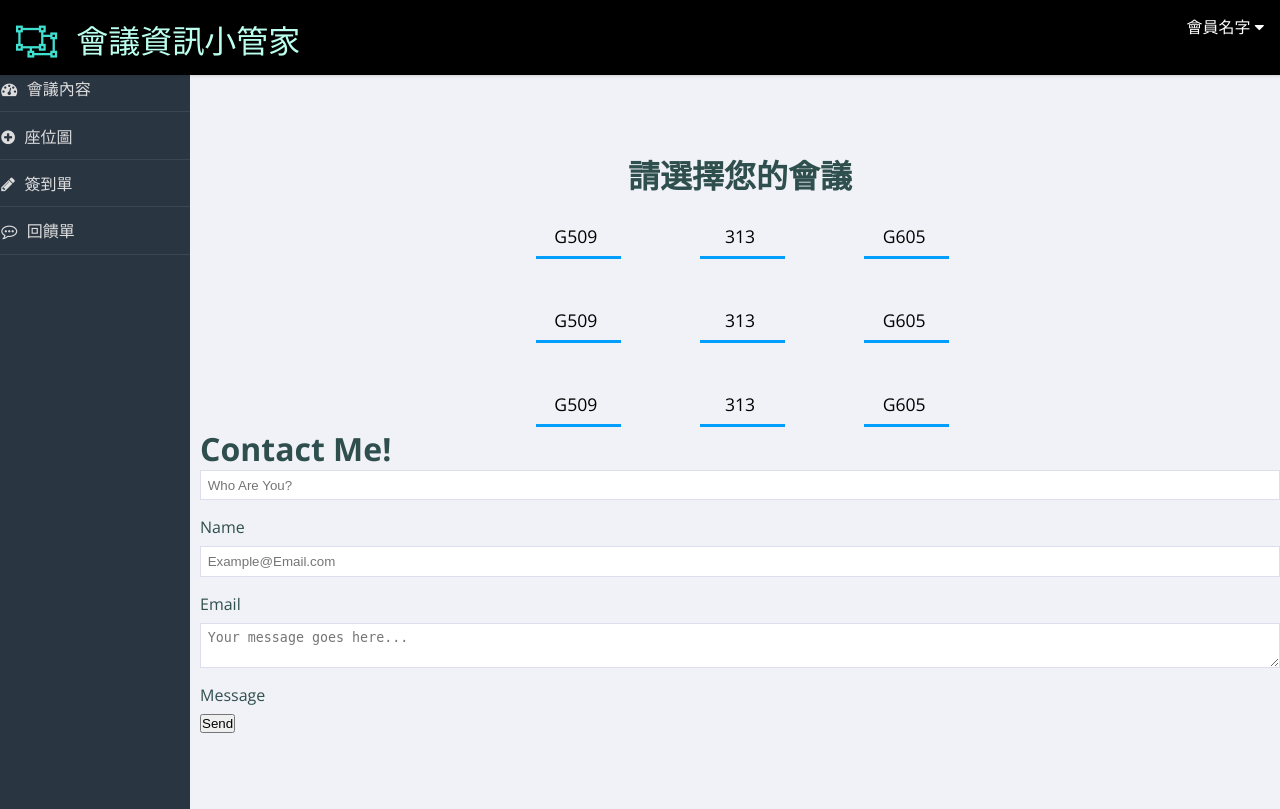
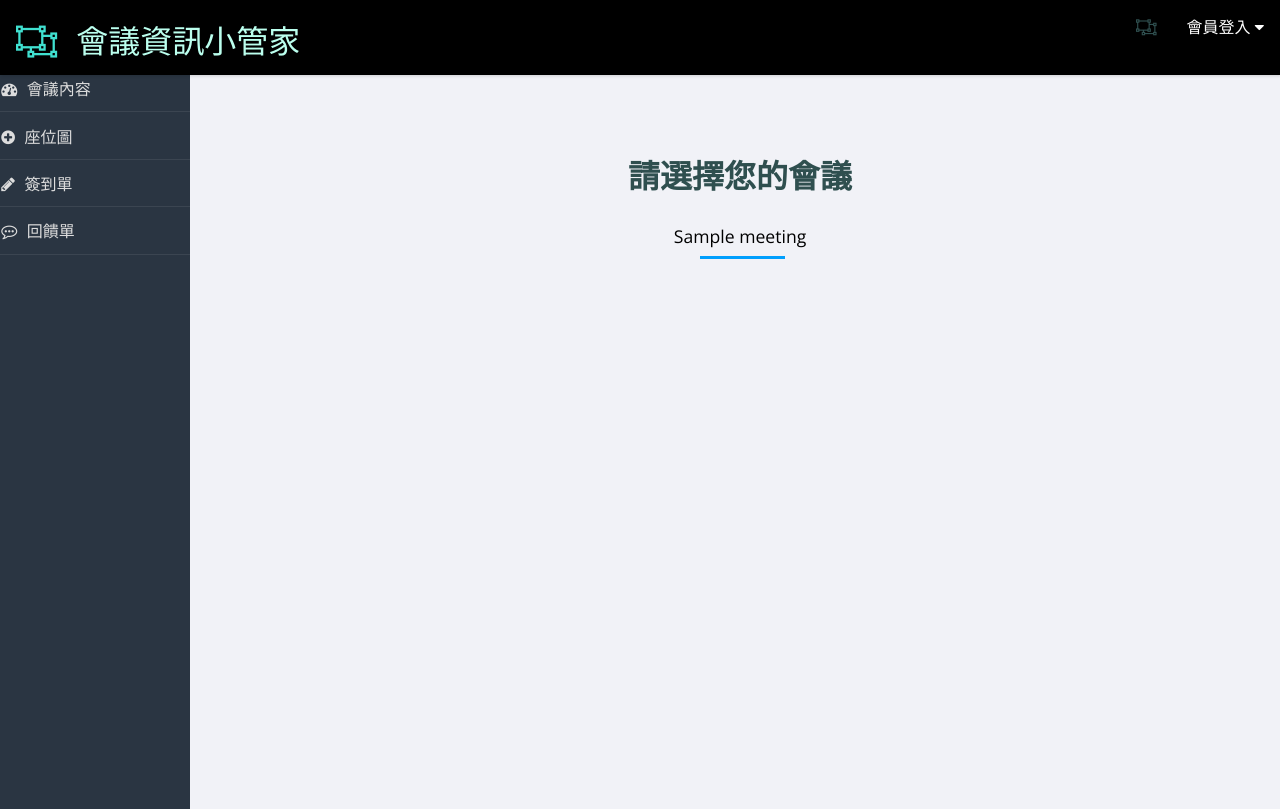
Before and after one commit to solitude6060/Meeting, a Django app: template project/templates/project/meeting_room.html in a window 1280 px wide. Shown: the top 809 px of the page. Run offline with Django 3.2, Linux system fonts and the light colour scheme; the template is opened without the code that fills it: values that come from a table or form of the project are taken from there, others are empty; tables that the repository leaves empty hold one stand-in row (values such as "Sample post"); some libraries are stand-ins or nearby versions.

Commit message:
recover meeting_room.html

```diff
--- a/project/templates/project/meeting_room.html
+++ b/project/templates/project/meeting_room.html
@@ -1,28 +1,40 @@
 {% load staticfiles %}
 <html>
 <head>
-
+<title>會議資訊小管家</title>
 
 <link href="{% static 'css/index.css' %}" rel="stylesheet">
-<link href="{% static 'css/input.css' %}" rel="stylesheet">
+
 <link href="{% static 'css/manage.css' %}" rel="stylesheet">
 </head>
 <body>
 <header role="banner">
-  <h1>會議資訊小管家</h1>
+  <h1><a href="index">會議資訊小管家</a></h1>
   <ul class="utilities">
+    {% if request.user.is_authenticated %}
     <div class="dropdown">
-    <button class="dropbtn">會員名字
+      <button class="dropbtn">{{ request.user }}
         <i class="fa fa-caret-down"></i>
       </button>
       <div class="dropdown-content">
-      <a href="#">Link 1</a>
-      <a href="#">Link 2</a>
-      <a href="#">Link 3</a>
+      {% if request.user.is_staff %}
+          <a href="create_meeting">上傳會議或講座</a>
+          <a href="choose">會議管理</a>
+        {% else %}
+          <a href="personalpage">我的會議</a>
+        {% endif %}
+          <a href="logout">登出</a>
       </div>
     </div>
-
-
+    {% else %}
+    <div class="dropdown">
+      <a href="login">
+      <button class="dropbtn">會員登入
+        <i class="fa fa-caret-down"></i>
+      </button>
+      </a>
+    </div>
+    {% endif %}
   </ul>
 </header>
 
@@ -42,118 +54,26 @@
   <div class="position">
 <h1>請選擇您的會議</h1>
 <br>
+    {% for me in meeting %}
     <!--start button, nothing above this is necessary -->
     <div class="svg-wrapper">
       <svg height="40" width="150" xmlns="http://www.w3.org/2000/svg">
         <rect id="shape" height="40" width="150" />
         <div id="text">
-          <a href=""><span class="spot"></span>G509</a>
+          <a href="start_meeting&{{me.meeting_id}}"><span class="spot"></span>{{me.meeting_name}}</a>
         </div>
       </svg>
     </div>
-    <!--Next button -->
-    <div class="svg-wrapper">
-      <svg height="40" width="150" xmlns="http://www.w3.org/2000/svg">
-        <rect id="shape" height="40" width="150" />
-        <div id="text">
-          <a href=""><span class="spot"></span>313</a>
-        </div>
-      </svg>
-    </div>
-    <!--Next button -->
-    <div class="svg-wrapper">
-      <svg height="40" width="150" xmlns="http://www.w3.org/2000/svg">
-        <rect id="shape" height="40" width="150" />
-        <div id="text">
-          <a href=""><span class="spot"></span>G605</a>
-        </div>
-      </svg>
-    </div>
+    {% if forloop.counter|divisibleby:3 %}
       <br>
       <br>
       <br>
-	    <div class="svg-wrapper">
-      <svg height="40" width="150" xmlns="http://www.w3.org/2000/svg">
-        <rect id="shape" height="40" width="150" />
-        <div id="text">
-          <a href=""><span class="spot"></span>G509</a>
-        </div>
-      </svg>
-    </div>
-    <!--Next button -->
-    <div class="svg-wrapper">
-      <svg height="40" width="150" xmlns="http://www.w3.org/2000/svg">
-        <rect id="shape" height="40" width="150" />
-        <div id="text">
-          <a href=""><span class="spot"></span>313</a>
-        </div>
-      </svg>
-    </div>
-    <!--Next button -->
-    <div class="svg-wrapper">
-      <svg height="40" width="150" xmlns="http://www.w3.org/2000/svg">
-        <rect id="shape" height="40" width="150" />
-        <div id="text">
-          <a href=""><span class="spot"></span>G605</a>
-        </div>
-      </svg>
-    </div>
-    <!--End button -->
-	<br>
-	<br>
-	<br>
-		    <div class="svg-wrapper">
-      <svg height="40" width="150" xmlns="http://www.w3.org/2000/svg">
-        <rect id="shape" height="40" width="150" />
-        <div id="text">
-          <a href=""><span class="spot"></span>G509</a>
-        </div>
-      </svg>
-    </div>
-    <!--Next button -->
-    <div class="svg-wrapper">
-      <svg height="40" width="150" xmlns="http://www.w3.org/2000/svg">
-        <rect id="shape" height="40" width="150" />
-        <div id="text">
-          <a href=""><span class="spot"></span>313</a>
-        </div>
-      </svg>
-    </div>
-    <!--Next button -->
-    <div class="svg-wrapper">
-      <svg height="40" width="150" xmlns="http://www.w3.org/2000/svg">
-        <rect id="shape" height="40" width="150" />
-        <div id="text">
-          <a href=""><span class="spot"></span>G605</a>
-        </div>
-      </svg>
-    </div>
-  </div>
-  <div class="contact-form">
-  <h1>Contact Me!</h1>
-  <form>
-          <div class="field name-box">
-              <input class="text-area" type="text" id="name" placeholder="Who Are You?"/>
-              <label for="name">Name</label>
-          </div>
-        <div class="field email-box">
-              <input class="text-area" type="text" id="email" placeholder="Example@Email.com"/>
-              <label for="email">Email</label>
-          </div>
-        <div class="field message-box">
-          <textarea class="text-area" placeholder="Your message goes here..." id="message"></textarea>
-
-              <label for="message">Message</label>
-          </div>
-
-        <button class="contact-submit">Send</button>
-  </form>
-</div>
-
+    {% endif %}
+    {% endfor %}
 
 
 </main>
 
 </body>
-<script src="{% static 'js/inputs.js' %}"></script>
+
 </html>
```
Lines whose indentation alone changed are shown as unchanged.
